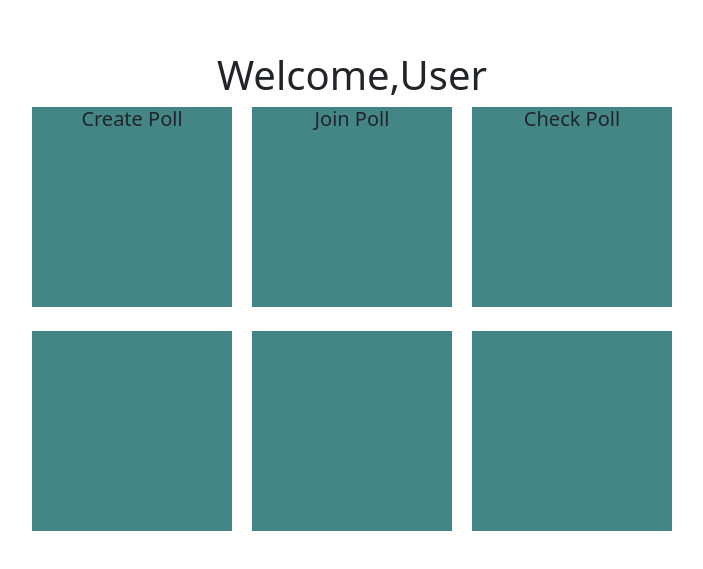
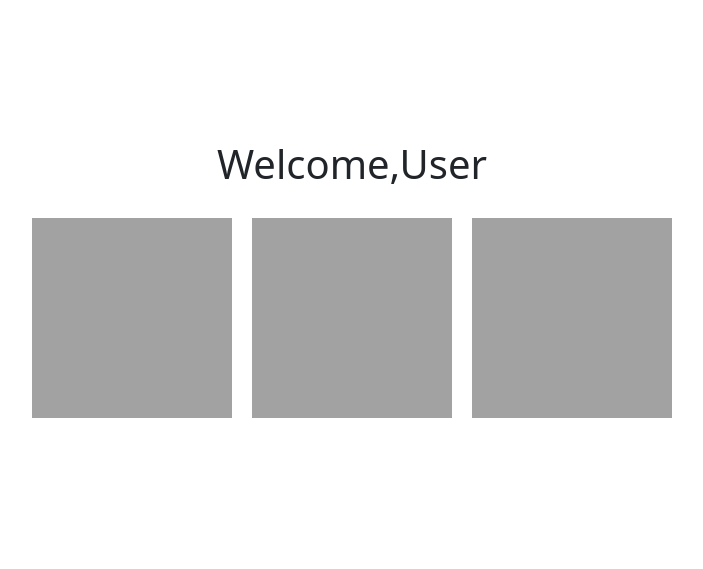
Before and after one commit to tei-sov/voting-app, a React (Create React App) app: page /homepage in a window 1280 px wide. Shown: the part 109-678 px from the top of the page, without its empty margins (288-991 px from the left). Built offline with nearby package versions, Linux system fonts and the light colour scheme.

Commit message:
homepagesecondpush

```diff
--- a/src/homepage.css
+++ b/src/homepage.css
@@ -30,23 +30,27 @@
 .first {
   height: 200px;
   width: 200px;
-  background-color: rgb(68, 134, 134);
+  /* background-color: rgb(68, 134, 134); */
+  background-color: rgb(163, 162, 162);
 }
 
 .second {
   height: 200px;
   width: 200px;
-  background-color: rgb(68, 134, 134);
+  /* background-color: rgb(68, 134, 134); */
+  background-color: rgb(163, 162, 162);
 }
 
 .third {
   height: 200px;
   width: 200px;
-  background-color: rgb(68, 134, 134);
+  /* background-color: rgb(68, 134, 134); */
+  background-color: rgb(163, 162, 162);
 }
 
 .welcome {
   text-align: center;
+  margin-bottom: 30px;
 }
 
 .htext {
--- a/src/homepage.jsx
+++ b/src/homepage.jsx
@@ -1,5 +1,6 @@
 import React, { Component } from "react";
 import "./homepage.css";
+import Navbar from "./navbar";
 
 class homepage extends Component {
   render() {
@@ -17,52 +18,24 @@ class homepage extends Component {
           <h1 className="welcome">Welcome,User</h1>
           <div className="second_container">
             <div className="first">
-              <h5 className="htext">Create Poll</h5>
+              {/* <h5 className="htext">Create Poll</h5> */}
             </div>
             <div className="second">
-              <h5 className="htext">Join Poll</h5>
+              {/* <h5 className="htext">Join Poll</h5> */}
             </div>
             <div className="third">
-              <h5 className="htext">Check Poll</h5>
+              {/* <h5 className="htext">Check Poll</h5> */}
             </div>
           </div>
           <br />
-          <div className="second_container">
+          {/* <div className="second_container">
             <div className="first"></div>
             <div className="second"></div>
             <div className="third"></div>
-          </div>
+          </div> */}
         </div>
+        <Navbar />
       </div>
-      // <div className="homepage_container">
-      //   <div
-      //     style={{
-      //       display: "flex",
-      //       alignItems: "center",
-      //       flexDirection: "column",
-      //       height: "30vh",
-      //       backgroundColor: "red",
-      //     }}
-      //   >
-      //     <h1>Welcome,User</h1>
-      //     <div
-      //       style={{
-      //         display: "flex",
-      //         flexDirection: "row",
-      //         width: "100%",
-      //         alignItems: "center",
-      //         justifyContent: "center",
-      //       }}
-      //     >
-      //       <div className="first"></div>
-      //       <div className="second"></div>
-      //       <div className="third"></div>
-      //     </div>
-      //   </div>
-      //   {/* <button className="poll_btn">Setup Poll</button>
-      //   <button className="poll_btn">View Poll</button>
-      //   <button className="poll_btn">Design Voter</button> */}
-      // </div>
     );
   }
 }
--- a/src/login.css
+++ b/src/login.css
@@ -19,6 +19,7 @@
   margin-top: 10px;
   border-radius: 8px;
   border: none;
+  height: 30px;
   width: 100px;
   margin-left: 100px;
   color: rgb(12, 12, 12);
@@ -36,3 +37,10 @@
 .account {
   text-align: center;
 }
+
+.log {
+  text-align: center;
+  justify-content: center;
+  align-content: center;
+  padding-top: 3px;
+}
--- a/src/login.jsx
+++ b/src/login.jsx
@@ -1,5 +1,4 @@
 import React, { Component } from "react";
-import { Route, Link } from "react-router-dom";
 import "./login.css";
 
 class login extends Component {
@@ -16,11 +15,10 @@ class login extends Component {
             Password
           </label>
           <input type="text" className="password" />
-          <Route>
-            <button type="submit" className="submit_btn">
-              <Link to="/homepage">Log In</Link>
-            </button>
-          </Route>
+
+          <button type="submit" className="submit_btn">
+            <h6 className="log">Log In</h6>
+          </button>
         </form>
       </div>
     );
--- /dev/null
+++ b/src/navbar.css
@@ -0,0 +1,5 @@
+.navbar {
+  background-color: brown;
+  height: 30px;
+  width: auto;
+}
--- a/src/navbar.jsx
+++ b/src/navbar.jsx
@@ -1,10 +1,8 @@
 import React from "react";
+import "./navbar.css";
+
 function Navbar() {
-  return (
-    <div>
-      <h1 className="navbar">VOTING SITE</h1>
-    </div>
-  );
+  return <div className="navbar"></div>;
 }
 
 export default Navbar;
```
